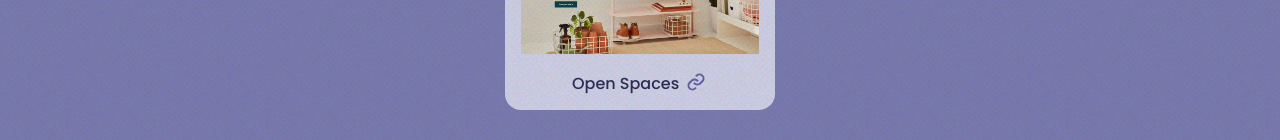
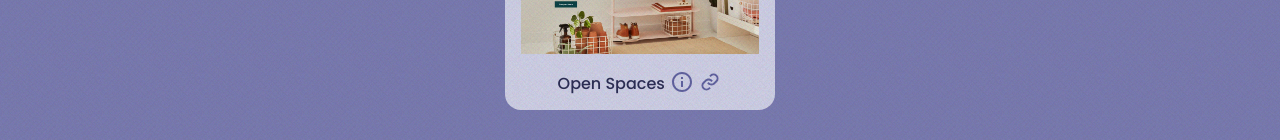
Before and after one commit to veroisla/Portfolio, a React (Create React App) app: page / in a window 1280 px wide. Shown: the part 1503-1643 px from the top of the page. Built offline with nearby package versions, Linux system fonts and the light colour scheme.

Commit message:
keep triying to solve problem with nav and routes, no succes

```diff
--- a/src/components/About.js
+++ b/src/components/About.js
@@ -5,7 +5,6 @@
 
 function About(params) {
   return (
-    <Link to="/about">
     <section id="about">
       <div className="prueba about">
         <h2 className="about__aboutMe">Sobre mí</h2>
@@ -14,8 +13,8 @@
             <strong>Programadora Front-end y Trabajadora Social</strong>
           </p>
           <p>
-              Después de trabajar en el mundo social, me enfrento a un nuevo
-              reto, trabajar en el mundo tecnológico.{' '}
+            Después de trabajar en el mundo social, me enfrento a un nuevo reto,
+            trabajar en el mundo tecnológico.{' '}
           </p>
           <p>
             Tras formarme en el Bootcamp de ADALAB, tengo una{' '}
@@ -26,7 +25,6 @@
         </p>
       </div>
     </section>
-    </Link>
   );
 }
 
--- a/src/components/Proyects.js
+++ b/src/components/Proyects.js
@@ -25,9 +25,9 @@
         <div className="proyect__nameAndIcon">
           {' '}
           <h4 className="proyect__name">Open Spaces</h4>
-          {/* <Link to="/OpenSpaces">
+          <Link to="/OpenSpaces">
             <RiInformationLine className="proyect__icon" />
-          </Link> */}
+          </Link>
           <a
             href="https://veroisla.github.io/Responsive-web/"
             target="_blank"
```
Also changed, not shown: src/components/App.js (+40 -1 lines). Lines whose indentation alone changed are shown as unchanged.
